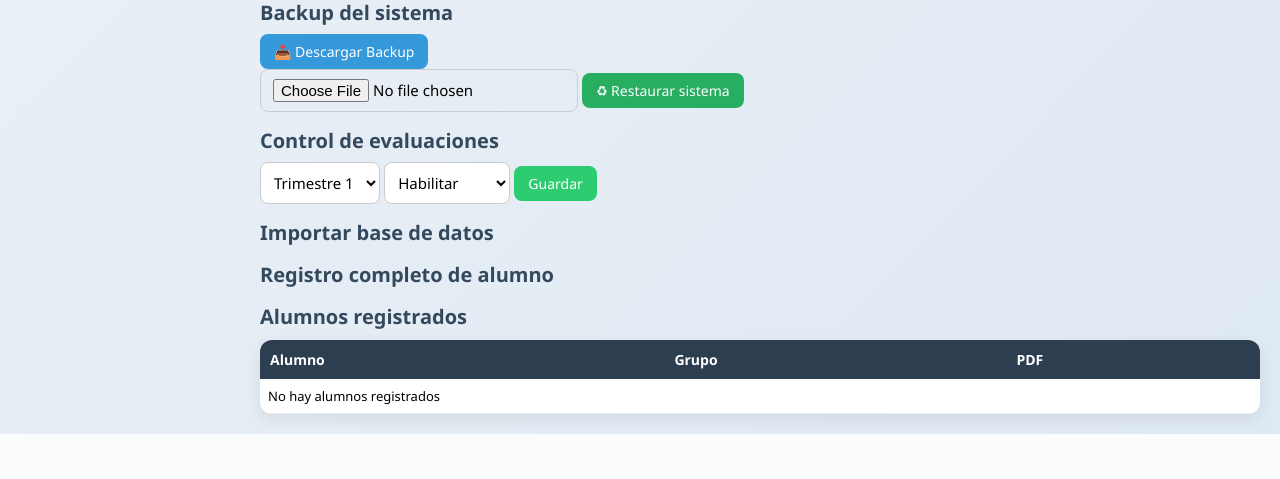
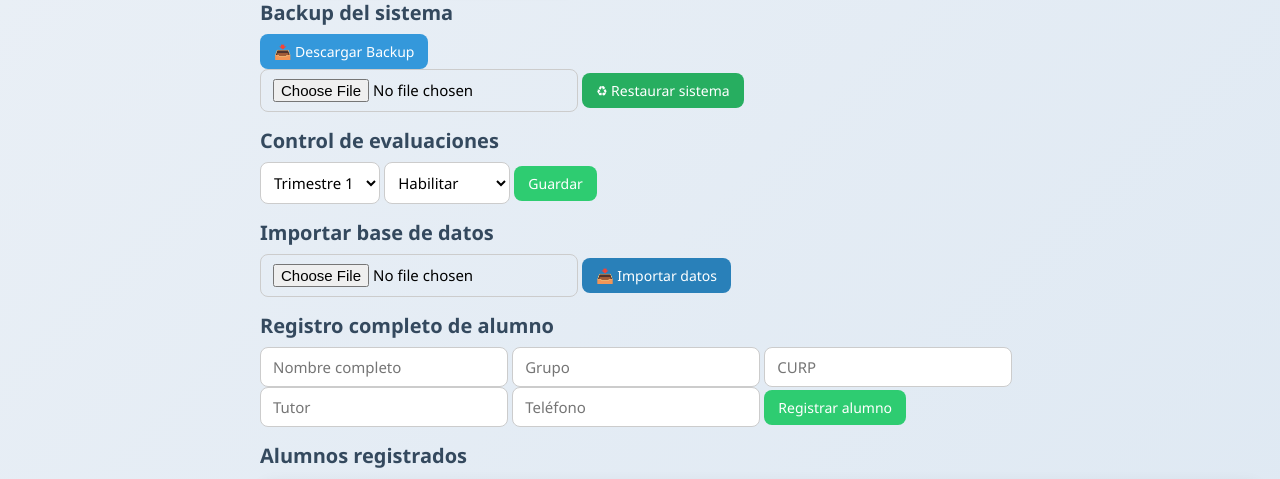
Before and after one commit to computacioneizi85-oss/control-escolar, a Flask app: page /admin/ in a window 1280 px wide. Shown: the part 910-1389 px from the top of the page. Before the commit the page ends 1344 px from the top, so only its background shows below. Run offline with Flask 3, Linux system fonts and the light colour scheme; the visitor is signed in with stand-in values (Sample User, id 1); data that the repository does not hold is empty.

Commit message:
base de datos 25

```diff
--- a/routes/admin_routes.py
+++ b/routes/admin_routes.py
@@ -353,3 +353,63 @@ def activar_trimestre():
 def ver_configuracion():
     config = configuracion.find_one() or {}
     return render_template("configuracion.html", config=config)
+
+# ================= IMPORTAR BD =================
+@admin_bp.route("/importar_bd", methods=["POST"])
+def importar_bd():
+
+    if not verificar_admin():
+        return redirect(url_for("auth.login"))
+
+    archivo = request.files.get("archivo")
+
+    if not archivo:
+        return "No se subió archivo"
+
+    import json
+
+    data = json.load(archivo)
+
+    # 🔥 BORRAR COLECCIONES (opcional, puedes comentar si no quieres reset)
+    alumnos.delete_many({})
+    maestros.delete_many({})
+    grupos.delete_many({})
+    materias.delete_many({})
+    horarios.delete_many({})
+
+    # 🔥 INSERTAR
+    if "alumnos" in data:
+        alumnos.insert_many(data["alumnos"])
+
+    if "maestros" in data:
+        maestros.insert_many(data["maestros"])
+
+    if "grupos" in data:
+        grupos.insert_many(data["grupos"])
+
+    if "materias" in data:
+        materias.insert_many(data["materias"])
+
+    if "horarios" in data:
+        horarios.insert_many(data["horarios"])
+
+    return redirect("/admin")
+
+# ================= REGISTRO COMPLETO =================
+@admin_bp.route("/registro_completo_alumno", methods=["POST"])
+def registro_completo_alumno():
+
+    if not verificar_admin():
+        return redirect(url_for("auth.login"))
+
+    alumnos.insert_one({
+        "nombre": request.form.get("nombre"),
+        "grupo": request.form.get("grupo"),
+        "curp": request.form.get("curp"),
+        "tutor": request.form.get("tutor"),
+        "telefono": request.form.get("telefono"),
+        "calificaciones": [],
+        "asistencias": []
+    })
+
+    return redirect("/admin")
--- a/templates/admin.html
+++ b/templates/admin.html
@@ -33,7 +33,6 @@
 
 </div>
 
-
 <!-- ================= GRID ================= -->
 <div class="dashboard-grid">
 
@@ -56,7 +55,6 @@
 
 </div>
 
-
 <div class="card dashboard-block">
 <h3>Asistencia general</h3>
 
@@ -73,7 +71,6 @@
 </div>
 
 </div>
-
 
 <div class="card dashboard-block">
 <h3>Próximos citatorios</h3>
@@ -94,7 +91,6 @@
 {% endif %}
 
 </div>
-
 
 <div class="card dashboard-block">
 <h3>Últimos reportes</h3>
@@ -118,7 +114,6 @@
 
 </div>
 
-
 <!-- ================= BACKUP ================= -->
 <h2>Backup del sistema</h2>
 
@@ -130,7 +125,6 @@
 <input type="file" name="archivo" required>
 <button type="submit" style="background:#27ae60;color:white;">♻ Restaurar sistema</button>
 </form>
-
 
 <!-- ================= TRIMESTRES ================= -->
 <h2>Control de evaluaciones</h2>
@@ -152,39 +146,32 @@
 
 </form>
 
-
 <!-- ================= IMPORTAR ================= -->
 <h2>Importar base de datos</h2>
 
-<!-- ❌ DESACTIVADO: NO EXISTE RUTA EN BACKEND -->
-<!--
 <form action="/admin/importar_bd" method="POST" enctype="multipart/form-data">
 <input type="file" name="archivo" accept=".json" required>
 <button style="background:#2980b9;color:white;">
 📥 Importar datos
 </button>
 </form>
--->
-
 
 <!-- ================= REGISTRO COMPLETO ================= -->
 <h2>Registro completo de alumno</h2>
 
-<!-- ❌ DESACTIVADO: NO EXISTE RUTA EN BACKEND -->
-<!--
-<form action="/admin/registro_completo" method="POST">
+<form action="/admin/registro_completo_alumno" method="POST">
 
 <input name="nombre" placeholder="Nombre completo" required>
-<input name="usuario" placeholder="Usuario" required>
-<input name="password" placeholder="Contraseña" required>
+<input name="grupo" placeholder="Grupo" required>
+<input name="curp" placeholder="CURP">
+<input name="tutor" placeholder="Tutor">
+<input name="telefono" placeholder="Teléfono">
 
 <button style="background:#2ecc71;color:white;">
-Registrar completo
+Registrar alumno
 </button>
 
 </form>
--->
-
 
 <!-- ================= ALUMNOS ================= -->
 <h2>Alumnos registrados</h2>
@@ -196,8 +183,6 @@ Registrar completo
 <th>Grupo</th>
 <th>PDF</th>
 </tr>
-
-{% if alumnos %}
 
 {% for alumno in alumnos %}
 <tr>
@@ -220,10 +205,6 @@ Registrar completo
 </tr>
 {% endfor %}
 
-{% else %}
-<tr><td colspan="3">No hay alumnos registrados</td></tr>
-{% endif %}
-
 </table>
 
 {% endblock %}
```
